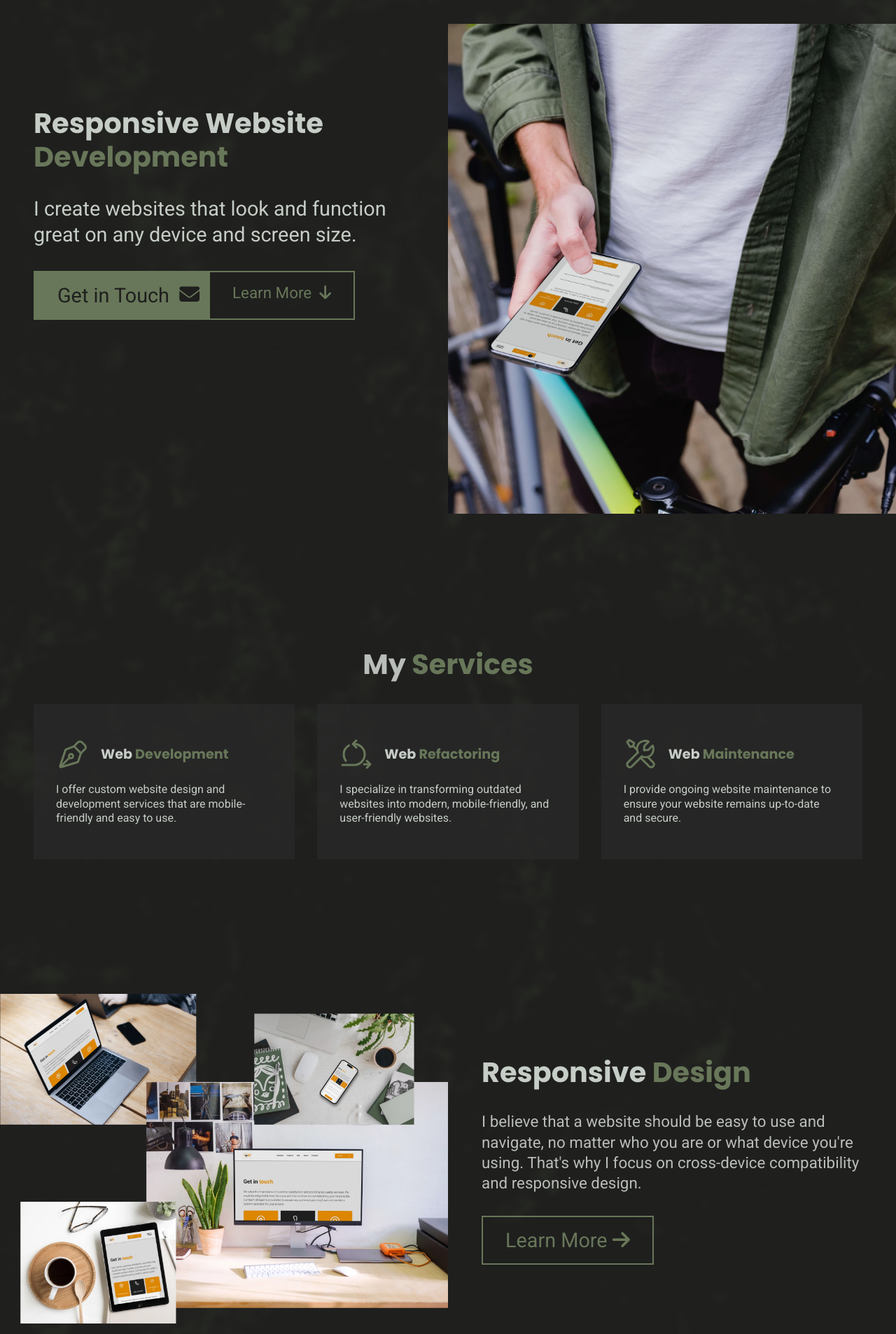
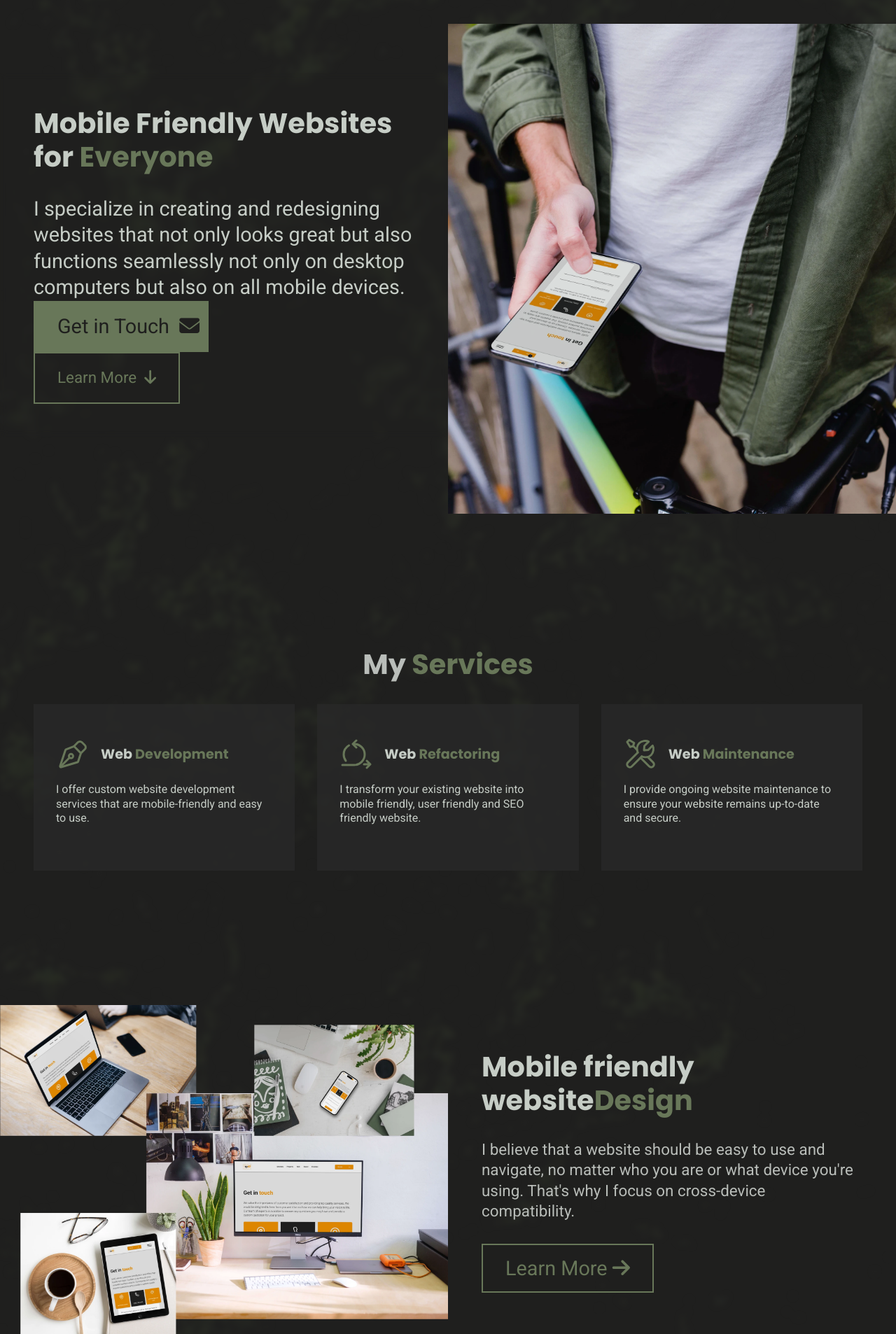
Before and after one commit to rp42dev/django_project, a Django app: page / in a window 1280 px wide. Shown: the part 158-2064 px from the top of the page at 70% size. Run offline with Django 4.2, Linux system fonts and the light colour scheme.

Commit message:
change content

```diff
--- a/home/templates/home.html
+++ b/home/templates/home.html
@@ -2,17 +2,17 @@
 {% load static %}
 
 {% block meta %}
-<meta name="description" content="Make your website mobile-friendly with a responsive design and attract more customers to your website.
-    Contact me today to learn more about my web design services and how I can help you stay ahead of the game.">
-<meta name="title" content="Boost Your Online Presence with Responsive Design - Get in Touch Today!">
+<meta name="description" content="Make your website mobile-friendly and attract more customers to your website.
+    Contact me today to learn more about my web design services">
+<meta name="title" content="Boost Your Online Presence with Mobile friendly website - Get in Touch Today!">
 
-<meta property="og:title" content="Boost Your Online Presence with Responsive Design - Get in Touch Today!">
-<meta property="og:description" content="Make your website mobile-friendly with a responsive design and attract more customers to your website.
-    Contact me today to learn more about my web design services and how I can help you stay ahead of the game.">
+<meta property="og:title" content="Boost Your Online Presence with Mobile friendly website - Get in Touch Today!">
+<meta property="og:description" content="Make your website mobile-friendly and attract more customers to your website.
+    Contact me today to learn more about my web design services">
 
-<meta property="twitter:title" content="Boost Your Online Presence with Responsive Design - Get in Touch Today!">
-<meta property="twitter:description" content="Make your website mobile-friendly with a responsive design and attract more customers to your website.
-    Contact me today to learn more about my web design services and how I can help you stay ahead of the game.">
+<meta property="twitter:title" content="Boost Your Online Presence with Mobile friendly website - Get in Touch Today!">
+<meta property="twitter:description" content="Make your website mobile-friendly and attract more customers to your website.
+    Contact me today to learn more about my web design services">
 
 <meta property="og:image" content="{% static 'img/devices3.webp' %}">
 
@@ -35,12 +35,12 @@ RP 42
 <section id="hero">
     <article class="container split">
         <div class="p-2 p-lg-3 split__content">
-            <h1 class="left header-text display-1 gray responsive_headline">Responsive Website <span
-                    class="primary">Development</span>
+            <h1 class="left header-text display-1 gray responsive_headline">Mobile Friendly Websites for<span
+                    class="primary"> Everyone</span>
             </h1>
             <p class="large-text right">
-                I create websites that look and function great on any device and screen size.
-            <div class="row">
+                I specialize in creating and redesigning websites that not only looks great but also functions
+                seamlessly not only on desktop computers but also on all mobile devices.
                 <a href="{% url 'contact' %}" class="primary btn large-text">Get in Touch &nbsp;<i
                         class="fas fa-envelope ml-2"></i></a>
                 <a href="#services" class="primary btn-outline medium-text d-none d-xl-block">Learn More &nbsp;<i
--- a/home/templates/partials/featured/featured-devices.html
+++ b/home/templates/partials/featured/featured-devices.html
@@ -6,10 +6,10 @@
       <img src="{% static 'img/devices3.webp' %}" alt="Hero Image">
     </figure>
     <div class="px-2 px-lg-3 py-0 flex__column col-12 col-lg-6 justify-column-center">
-      <h2>Responsive <span class="primary">Design</span></h2>
+      <h2>Mobile friendly website<span class="primary">Design</span></h2>
       <p class="light medium-text">
         I believe that a website should be easy to use and navigate, no matter who you are or what
-        device you're using. That's why I focus on cross-device compatibility and responsive design.</p>
+        device you're using. That's why I focus on cross-device compatibility.</p>
       <a href="{% url 'responsive-design' %}" class="primary btn-outline large-text">Learn More <i
           class="fas fa-arrow-right"></i></a>
     </div>
--- a/home/templates/partials/featured/featured-services.html
+++ b/home/templates/partials/featured/featured-services.html
@@ -14,7 +14,7 @@
             <img src="{% static 'icons/design-nib.svg' %}" alt="Pen tool">
             <h6 class="text-white my-auto">Web <span class="primary">Development</span></h6>
           </div>
-          <p class="text-white"> I offer custom website design and development services that are mobile-friendly and
+          <p class="text-white"> I offer custom website development services that are mobile-friendly and
             easy to use.
           </p>
         </div>
@@ -26,8 +26,8 @@
             <img src="{% static 'icons\agile.svg' %}" alt="edit">
             <h6 class="text-white my-auto">Web <span class="primary">Refactoring</span></h6>
           </div>
-          <p class="text-white">I specialize in transforming outdated websites into modern, mobile-friendly, and
-            user-friendly websites.
+          <p class="text-white">I transform your existing website into mobile friendly, user friendly and
+            SEO friendly website.</p>
           </p>
         </div>
       </div>
--- a/home/templates/partials/featured/featured-specialize.html
+++ b/home/templates/partials/featured/featured-specialize.html
@@ -6,7 +6,7 @@
       <article class="px-2 px-md-4 col-12 col-md-10 mx-auto">
         <p class="light large-text">
           I believe that a website should be easy to use and navigate, no matter who you are or what
-           device you're using. That's why I focus on cross-device compatibility and responsive design.
+           device you're using. That's why I focus on cross-device compatibility and mobile-first design.
         </p>
       </article>
   </div>
--- a/home/templates/partials/responsive-design/featured-benefits.html
+++ b/home/templates/partials/responsive-design/featured-benefits.html
@@ -32,7 +32,7 @@
               <h6 class="text-white my-auto">User <span class="primary">experience</span></h6>
             </div>
             <p class="text-white">
-              With a responsive design, your website will look great and function smoothly no matter
+              With a mobile friendly design, your website will look great and function smoothly no matter
               what device people are using, making it more enjoyable for them to explore your content.
             </p>
           </div>
@@ -45,7 +45,7 @@
               <h6 class="text-white my-auto">Boost your <span class="primary">SEO</span></h6>
             </div>
             <p class="text-white">
-              Google likes mobile-friendly websites, so if your site is optimized for mobile,
+              Google likes mobile- friendly websites, so if your site is optimized for mobile,
               you'll have a better chance of showing up higher in search results and getting more traffic.
             </p>
           </div>
--- a/home/templates/responsive-design.html
+++ b/home/templates/responsive-design.html
@@ -27,7 +27,7 @@
 <meta property="og:locale:alternate" content="en_US">
 {% endblock %}
 
-{% block title %}Responsive Web Design{% endblock %}
+{% block title %}Mobile Friendly Websites{% endblock %}
 
 {% block js %}
 {% endblock %}
@@ -37,7 +37,7 @@
 <section id="hero">
     <article class="container split relative">
         <div class="p-2 p-lg-3 split__content">
-            <h1 class="header-text gray responsive_headline">Responsive Web <span class="primary">Design</span></h1>
+            <h1 class="header-text gray responsive_headline">Mobile Friendly <span class="primary">Websites</span></h1>
             <p class="large-text">
                 With more than half of internet traffic coming from mobile devices,
                 it's no longer a question of whether or not you need a mobile-friendly website - it's a must-have.</p>
```
